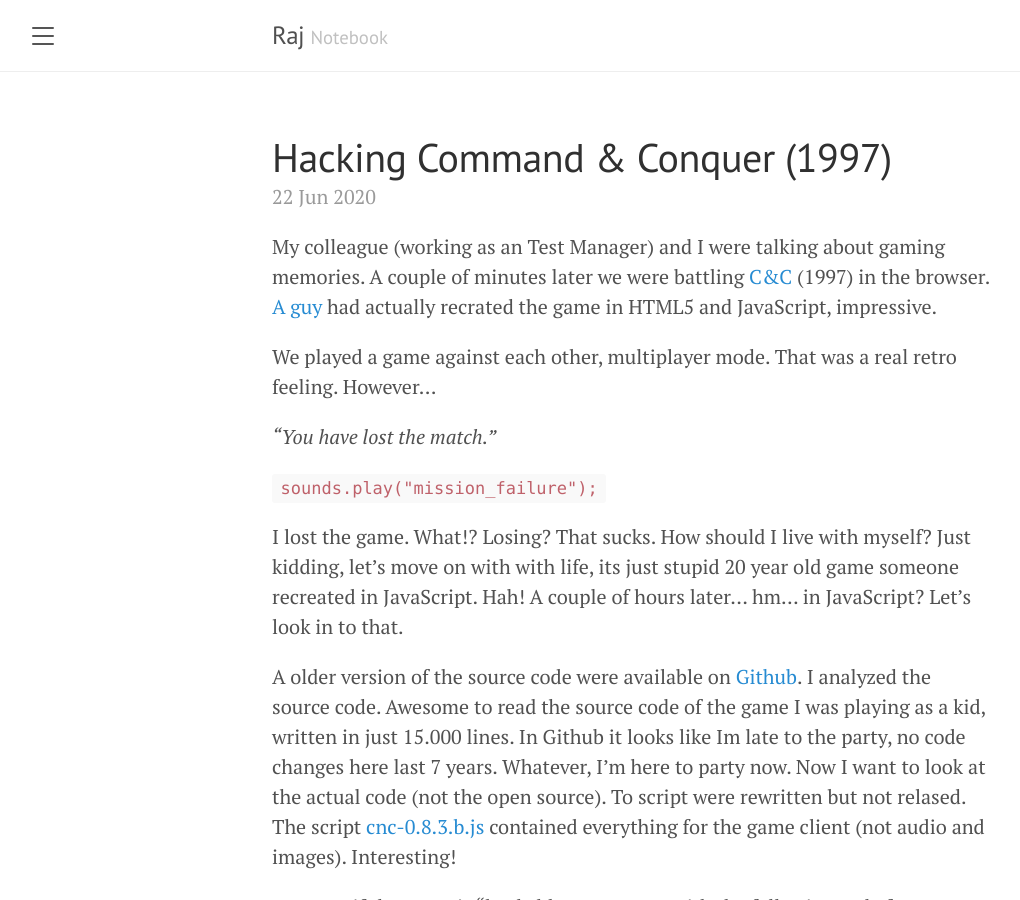
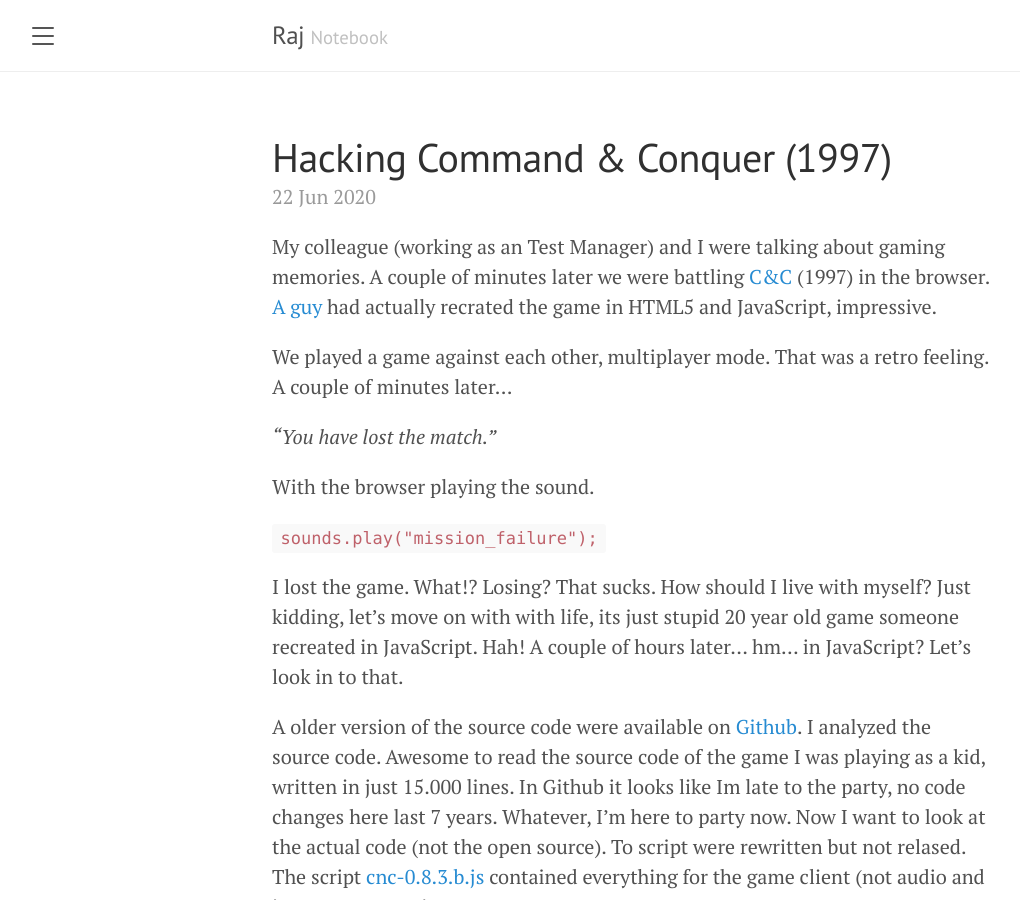
Before and after one commit to zytric/raj, a Jekyll site: the page built from _posts/2020-06-22-hacking-cc.md, in a window 1280 px wide and 900 px high. Shown: the whole window, without its empty margins (8-1028 px from the left). Built offline with Jekyll 4.4.1, drawn with Linux system fonts in a browser that asks for light colours; some of the changed text lies outside the part shown.

Commit message:
Update 2020-06-22-hacking-cc.md

```diff
--- a/_posts/2020-06-22-hacking-cc.md
+++ b/_posts/2020-06-22-hacking-cc.md
@@ -7,9 +7,11 @@ tags: Hacking C&C
 
 My colleague (working as an Test Manager) and I were talking about gaming memories. A couple of minutes later we were battling [C&C](https://www.adityaravishankar.com/projects/games/command-and-conquer) (1997) in the browser. [A guy](https://www.adityaravishankar.com/2011/11/command-and-conquer-programming-an-rts-game-in-html5-and-javascript) had actually recrated the game in HTML5 and JavaScript, impressive.
 
-We played a game against each other, multiplayer mode. That was a real retro feeling. However...
+We played a game against each other, multiplayer mode. That was a retro feeling. A couple of minutes later...
 
 *"You have lost the match."*
+
+With the browser playing the sound.
 
 ``sounds.play("mission_failure");``
 
```
Also changed, not shown: other parts of _posts/2020-06-22-hacking-cc.md (+1 -2 lines).
